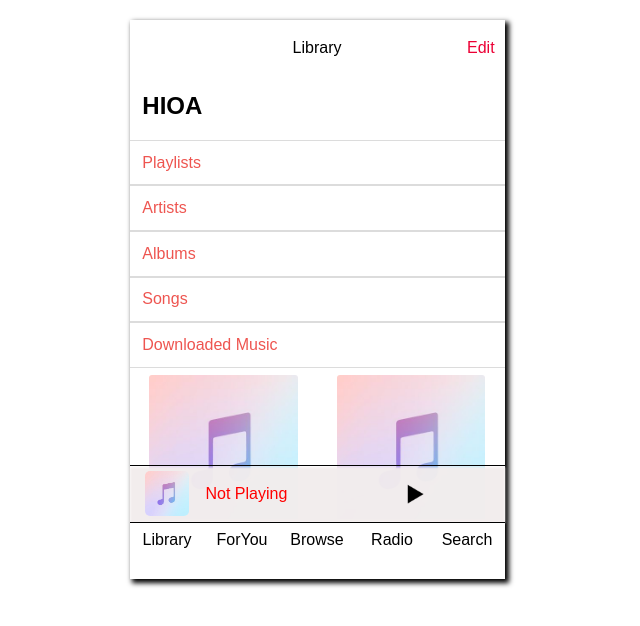
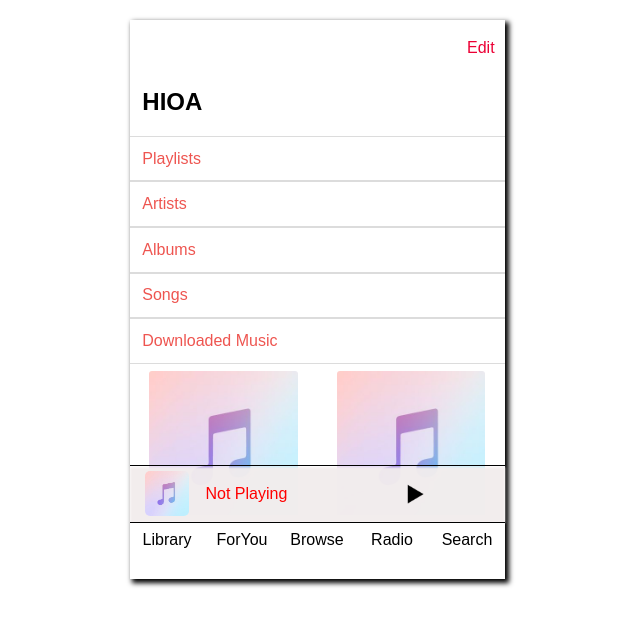
Before and after one commit to Haoxian515/reactItunes, a React (Create React App) app: page / in a window 1280 px wide. Shown: the top 626 px of the page, without its empty margins (323-963 px from the left). Built offline with nearby package versions, Linux system fonts and the light colour scheme.

Commit message:
sending boolean prop to manage css

```diff
--- a/src/App.css
+++ b/src/App.css
@@ -12,7 +12,7 @@
   margin: 0 auto;
   height: 80%;
   width: 375px;
-  margin-top: 20px;
+  /*margin-top: 20px;*/
   position: relative;
   overflow: auto;
 }
@@ -33,7 +33,7 @@
 .Header{
   /*background-color:red;*/
   display: flex;
-  margin-bottom: 0.1rem;
+  margin-bottom: 1rem;
   height: 2rem;
   width: 100%;
 }
--- a/src/App.js
+++ b/src/App.js
@@ -10,22 +10,6 @@
 import './App.css';
 // <Menu/>
 import Music from "./components/Music"
-
-function printObj(argObj){
-	console.log(argObj.offsetBottom)
-}
-
-function checkWhenOverLap(obj1, obj2){
-
-	if(obj2.top < obj1.top){
-		return true;
-	}
-		return false;
-
-
-}
-
-
 
 		/** ON SCROLL JAVASCRIPT AND DOM */
 		// onScrollObj.addEventListener("scroll",function(){
@@ -58,19 +42,45 @@
 		this.state = {
 			headerClass: "Header",
 			refHeader: "null",
-			headerTop:0,
-			titleTop: 0
+			isHeaderHidden: true
 
 		}
-
+		this.mainHeader;
 		// console.log(this.myRef)
 	}
 
-	getDiveSize(currDiv){
-		console.log(currDiv)
-		console.log("APPP JS MAIN")
+	componentDidMount(){
+		this.mainHeader = ReactDOM.findDOMNode(this.refs["mainHeader"])
+		// console.log("this is main header " + this.mainHeader.top)
+		// this.setState({
+		// 	mainHeaderTop: this.mainHeader.top
+		// })
 
 	}
+
+	checkOverlap(divTop){
+		console.log(divTop)
+		// console.log("APPP JS MAIN")
+		// console.log(this.mainHeader.getBoundingClientRect().height )
+
+		// this.mainHeader.getBoundingClientRect().height
+		if(divTop < this.mainHeader.getBoundingClientRect().height){
+			this.setState({
+				isHeaderHidden: true
+			})
+			console.log(this.state.isHeaderHidden)
+
+		}else{
+
+			this.setState({
+				isHeaderHidden: false
+			})
+			console.log(this.state.isHeaderHidden)
+
+		}
+	}
+
+
 
 
   render() {
@@ -79,8 +89,8 @@
     	<Router>
 
 	      <div className="App" >
-	      	<Header/>
-	      	<AppLayer myDivSize={this.getDiveSize.bind(this,"appComp")} />
+	      	<Header ref="mainHeader" isHeaderHidden={this.state.isHeaderHidden}/>
+	      	<AppLayer myDivSize={this.checkOverlap.bind(this)} />
 	        <BottomNav/>
 
 
--- a/src/components/AppLayer.js
+++ b/src/components/AppLayer.js
@@ -33,7 +33,6 @@
 	componentDidMount(){
 		this.refHeader = ReactDOM.findDOMNode(this.refs["libhead"])
 		console.log(this.refHeader)
-		console.log("WHTA IS GOING ON")
 		// let wow = ReactDOM.findDOMNode(this.refs["libhead"]).getBoundingClientRect().top
 		// this.setState({refLibHeader: ReactDOM.findDOMNode(this.refs["libhead"])})
 		// console.log(wow)
@@ -50,7 +49,7 @@
 		// let wow = ReactDOM.findDOMNode(this.refs["libhead"]).getBoundingClientRect().top
 
 		// this.setState({top: 0})
-		console.log(this.refHeader.getBoundingClientRect().top)
+		// console.log(this.refHeader.getBoundingClientRect().top)
 		this.props.myDivSize(this.refHeader.getBoundingClientRect().top)
 		// console.log("sweet christmas")
 					// <div className="AppLayer" id="AppLayer"  onScroll= { this.findMySize.bind(this) }>
--- a/src/components/Header.js
+++ b/src/components/Header.js
@@ -1,9 +1,5 @@
 import React, { Component } from 'react';
 import "../App.css"
-
-function print(){
-	console.log("testing print func")
-}
 
 // var animateHTML = function () {
 //   var elems,
@@ -41,19 +37,18 @@
 
 	constructor(props){
 		super(props)
+		console.log("HEADER CLASS" + this.props.isHeaderHidden)
 	}
 
-	test = () => {
-		console.log("TESING HEADER")
-	}
 
 	render(){
 		return(
 			<div className="Header" id="header" ref="refHeader">
+
 				<div id="Filler">
 
 				</div>
-				<div className="Library" id="hiddenLibrary">
+				<div className={this.props.isHeaderHidden ? 'hidden Library' : 'Library fade-in-element' }>
 					Library
 				</div>
 				<div id="Edit">
--- a/src/components/LibraryMenu.js
+++ b/src/components/LibraryMenu.js
@@ -7,7 +7,7 @@
 	console.log(content)
 	if(content == "playlists"){
 		let appLayer = document.getElementById("AppLayer")
-		console.log(appLayer)
+		// console.log(appLayer)
 		appLayer.classList.replace("AppLayer", "slide-out-applayer")
 	}
 	// console.log("does it work?")
@@ -33,7 +33,7 @@
 		this.state = {
 			items: MenuItems
 		}
-		console.log(this.state)
+		// console.log(this.state)
 	}
 
 	componentDidMount(){
```
